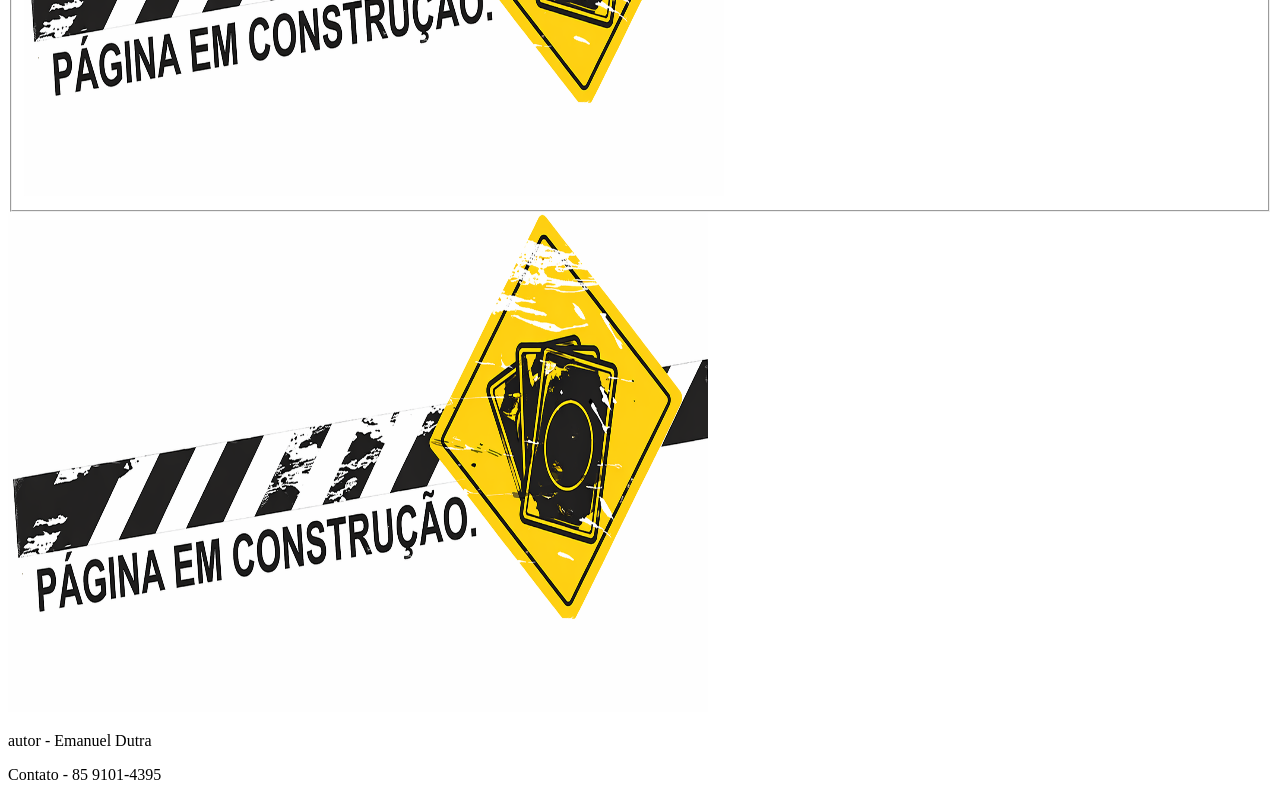
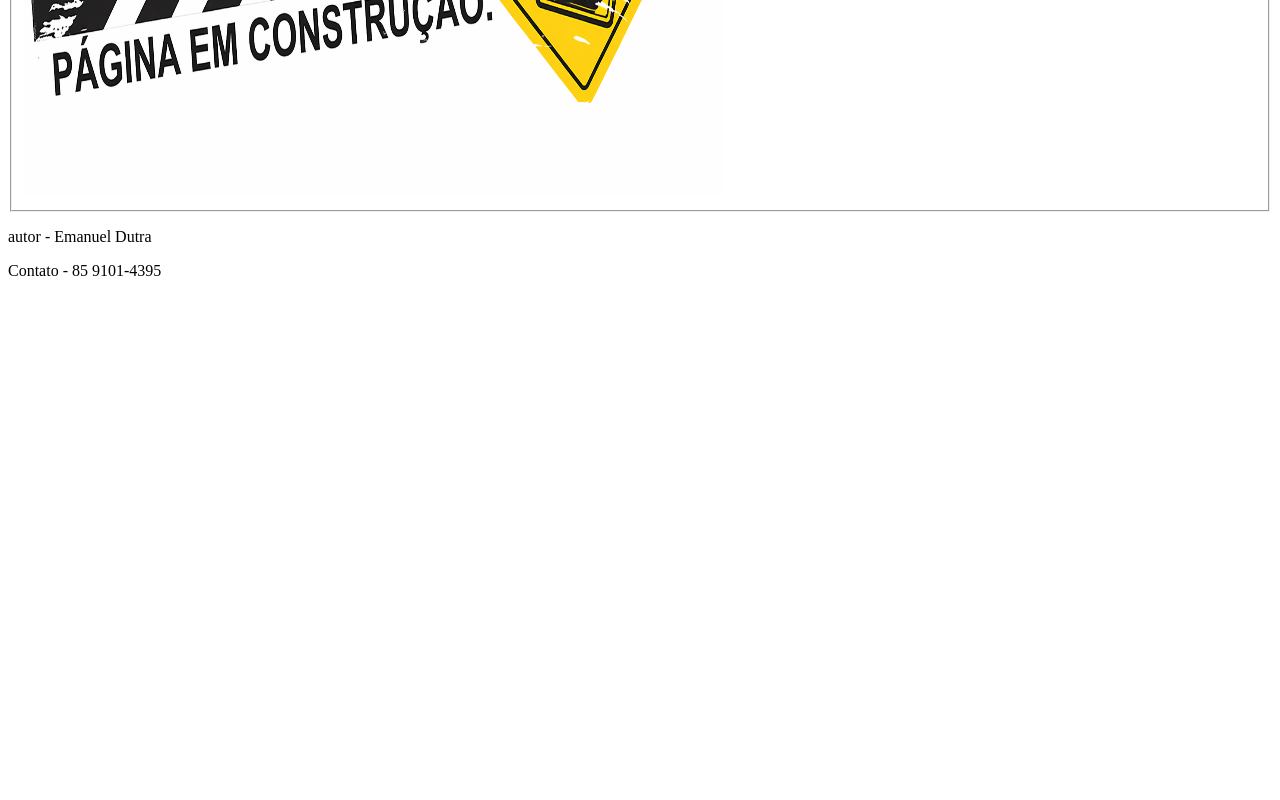
Before and after one commit to Emanuel-Dutra/trabalho_HTML, a plain HTML site: page index.html in a window 1280 px wide. Shown: the part 520-1320 px from the top of the page. After the commit the page ends 816 px from the top, so only its background shows below. Drawn offline with Linux system fonts and the light colour scheme.

Commit message:
Fix HTML formatting and structure

```diff
--- a/index.html
+++ b/index.html
@@ -24,7 +24,6 @@
         <fieldset>
             <img src="src/img/site_em_construção.png" alt="site em construção" width="700" height="500">
         </fieldset>
-            <img src="src/img/site_em_construção.png" alt="site em construção" width="700" height="500">
          <footer>
         <p>autor - Emanuel Dutra</p>
         <p>Contato - 85 9101-4395</p>
```
